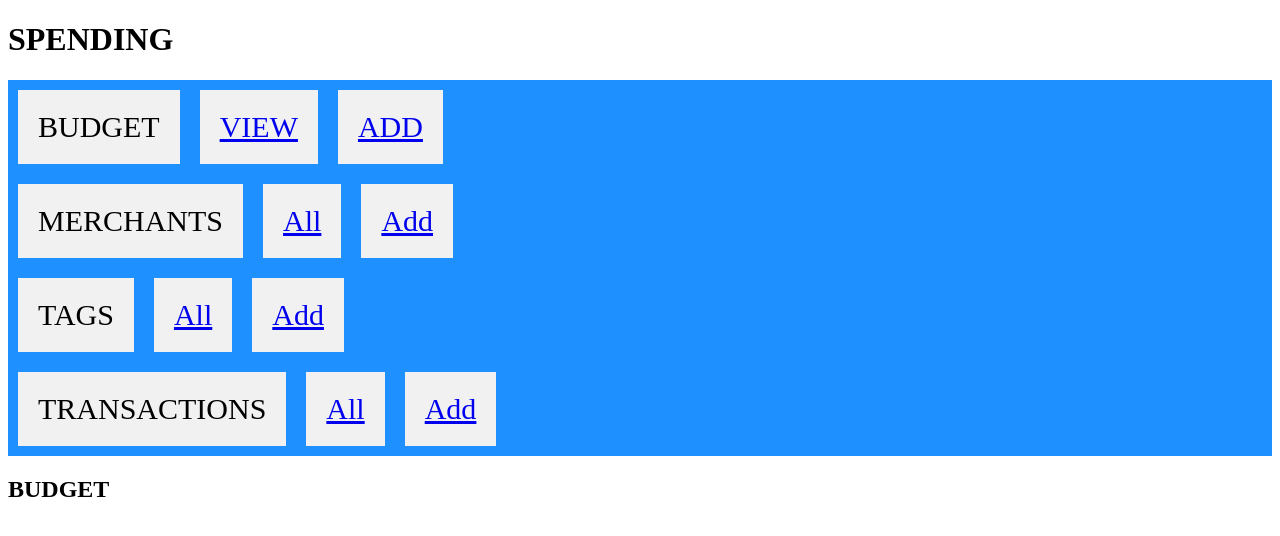
After one commit to Johnstoncam/flask_project, a Flask app: template templates/budgets/index_budgets.html in a window 1280 px wide. The commit adds this page. Shown: the top 536 px of the page. Run offline with Flask 2, Linux system fonts and the light colour scheme; the template is opened without the code that fills it, so the values that code supplies are empty.

Commit message:
working on budgets class

```diff
--- a/controllers/merchant_controller.py
+++ b/controllers/merchant_controller.py
@@ -48,7 +48,7 @@ def update_merchant(id):
 
 # SELECT AND SHOW
 @merchants_blueprint.route("/merchants/<id>")
-def showm_erchants():
+def show_merchants():
     merchants = merchant_repository.select_all()
     return render_template("merchants/index_merchants.html", merchants=merchants)
 
--- a/controllers/transaction_controller.py
+++ b/controllers/transaction_controller.py
@@ -55,12 +55,6 @@ def update_transaction(id):
     value = request.form["value"]
     merchant = merchant_repository.select(merchant_id)
     tag = tag_repository.select(tag_id)
-    print("this is the merchant")
-    print(merchant.__dict__)
-    print("this is the tag")
-    print(tag.__dict__)
-    print("this is the value")
-    print(value)
     transaction = Transaction(merchant, tag, value, id)
     transaction_repository.update(transaction)
     return redirect("/transactions")
--- /dev/null
+++ b/models/budget.py
@@ -0,0 +1,5 @@
+class Budget:
+
+    def __init__(self, value, id=None):
+        self.value = value
+        self.id = id
--- a/templates/base.html
+++ b/templates/base.html
@@ -1,4 +1,55 @@
 <!DOCTYPE html>
+<html>
+<head>
+<style>
+.flex-container {
+  display: flex;
+  background-color: DodgerBlue;
+}
+
+.flex-container > div {
+  background-color: #f1f1f1;
+  margin: 10px;
+  padding: 20px;
+  font-size: 30px;
+}
+</style>
+</head>
+<body>
+
+<h1>SPENDING</h1>
+
+<div class="flex-container">
+    <div>BUDGET</div>
+    <div><a href="/budgets">VIEW</a></div>
+    <div><a href="/budgets/new">ADD</a></div>
+</div>
+
+<div class="flex-container">
+  <div>MERCHANTS</div>
+  <div><a href="/merchants">All</a></div>
+  <div><a href="/merchants/new">Add</a></div>
+</div>
+
+<div class="flex-container">
+  <div>TAGS</div>
+  <div><a href="/tags">All</a></div>
+  <div><a href="/tags/new">Add</a></div>
+</div>
+
+<div class="flex-container">
+  <div>TRANSACTIONS</div>
+  <div><a href="/transactions">All</a></div>
+  <div><a href="/transactions/new">Add</a></div>
+</div>
+
+
+
+</body>
+</html>
+
+
+<!-- <!DOCTYPE html>
 <html lang="en">
 <head>
     <meta charset="UTF-8">
@@ -11,6 +62,8 @@
     <header>
         <h1>Spending App</h1>
         <nav>
+            <div>class="flex-container"
+            <div>1</div>
             <ul class="menu">
                 <li><a href="/">Home</a></li>
                 <li>
@@ -36,8 +89,9 @@
                     </li>
 
                 </ul>
+            </div>
         </nav>
-    </header>
+    </header> -->
     <div class="container">
         {% block content %}
         {% endblock %}
--- /dev/null
+++ b/templates/budgets/index_budgets.html
@@ -0,0 +1,17 @@
+{% extends "base.html" %}
+{% block content %}
+
+<h2>BUDGET</h2>
+
+{% for budget in budgets %}
+
+<section>
+    <h3>{{ budget.value }}</h3>
+    <a href="/budgets/{{ budget.id }}/edit">Edit</a>
+    <form action="/budgets/{{ budget.id }}/delete" method="POST">
+        <input type="submit" value="Delete">
+    </form>
+</section>
+
+{% endfor %}
+{% endblock %}
```
Also changed, not shown: controllers/budget_controller.py (added, +58 -0 lines), db/spending.sql (+7 -0 lines), repositories/budget_repository.py (added, +36 -0 lines), static/style.css (+7 -0 lines), templates/budgets/edit_budgets.html (added, +16 -0 lines), templates/budgets/new_budgets.html (added, +21 -0 lines), templates/budgets/show_budgets.html (added, +8 -0 lines), console.py (line endings or trailing spaces). Lines whose indentation alone changed are shown as unchanged.
